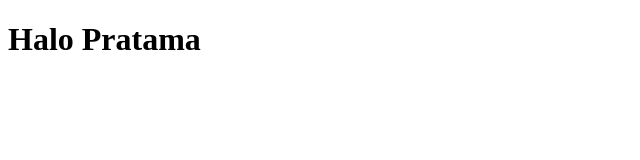
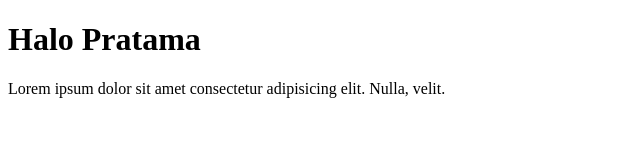
Before and after one commit to Pratama89/Project-test, a plain HTML site: page index.html in a window 1280 px wide. Shown: the whole page, without its empty margins (0-640 px from the left). Drawn offline with Linux system fonts and the light colour scheme.

Commit message:
Menambahkan paragraph

```diff
--- a/index.html
+++ b/index.html
@@ -9,6 +9,7 @@
 
 <body>
   <h1>Halo Pratama</h1>
+  <p>Lorem ipsum dolor sit amet consectetur adipisicing elit. Nulla, velit.</p>
 </body>
 
 </html>
```
